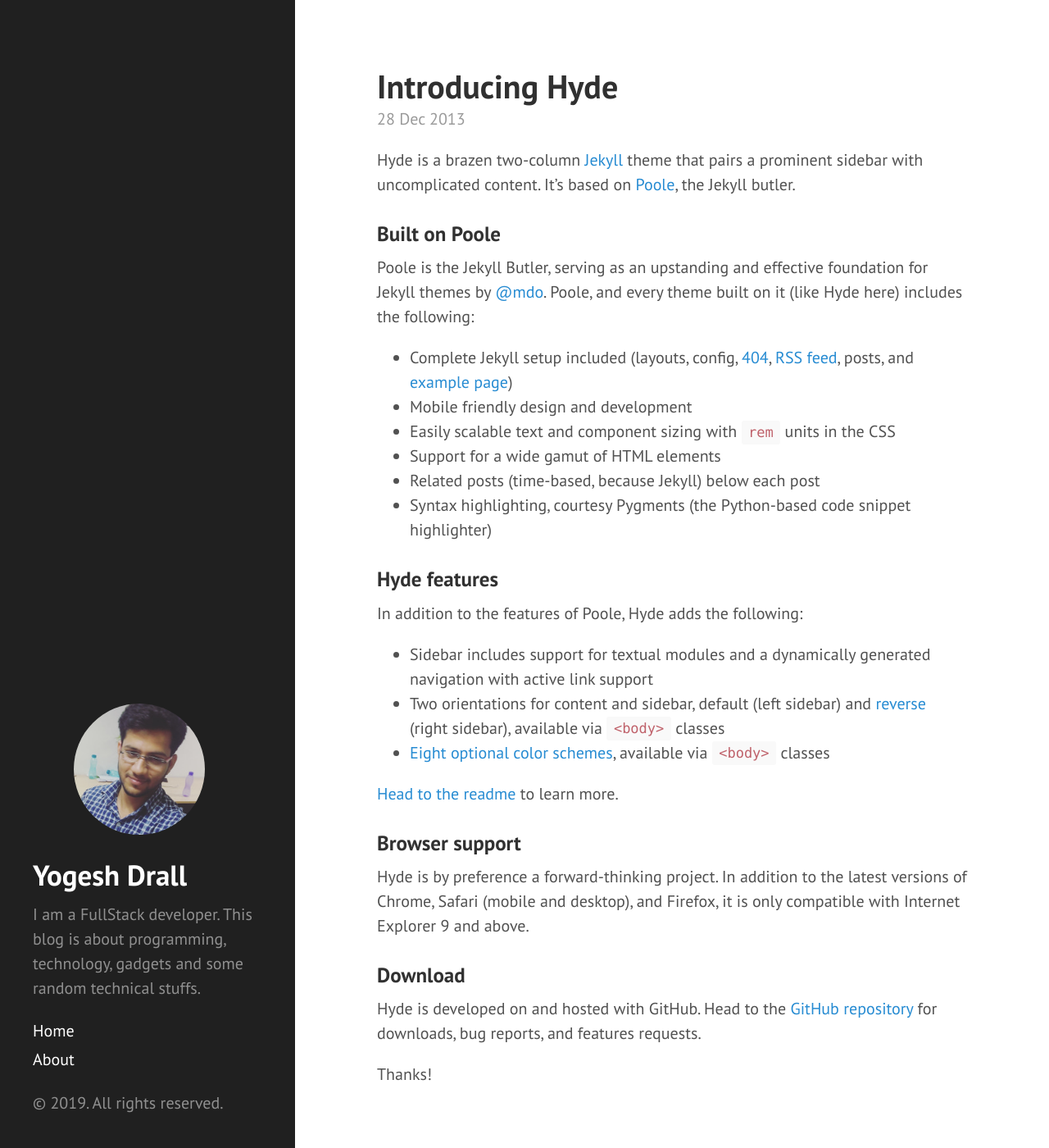
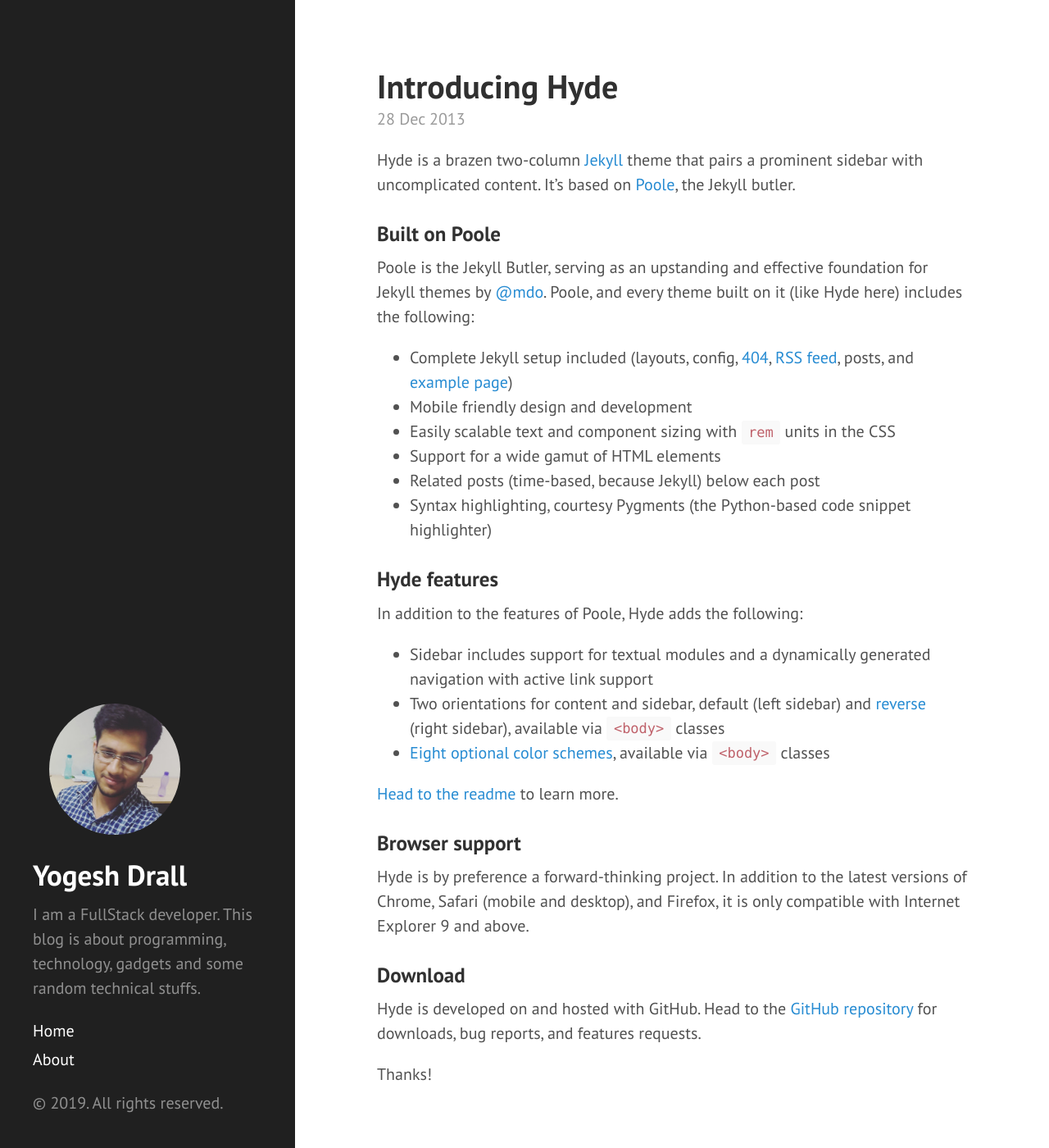
Before and after one commit to YDrall/ydrall.github.io, a Jekyll site: the page built from index.html, in a window 1280 px wide and 1400 px high. Shown: the whole window at 82% size. Built offline with Jekyll 4.4.1, drawn with Linux system fonts in a browser that asks for light colours; the list of posts is cut into pages by our own code.

Commit message:
fix profile picture position

```diff
--- a/public/css/hyde.css
+++ b/public/css/hyde.css
@@ -131,7 +131,7 @@
 
 .sidebar-profile-img {
   background-image: url('/public/profile_full_length200x200.jpg');
-  margin-left: 2.5rem;
+  margin-left: 1rem;
   margin-bottom: 1rem;
 }
 
```
